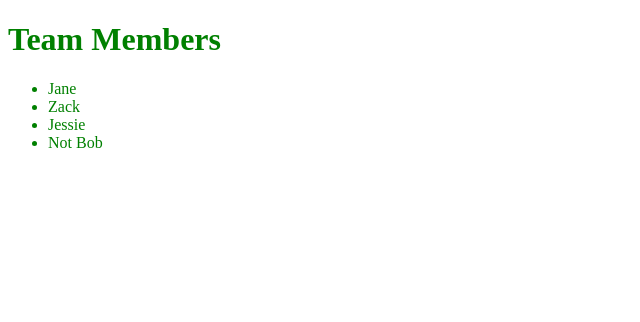
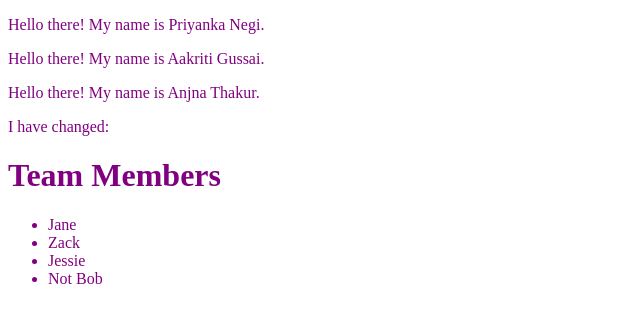
Before and after one commit to TheJSGirl/js-from-scratch, a plain HTML site: page DomModel/index.html in a window 1280 px wide. Shown: the whole page, without its empty margins (0-640 px from the left). Drawn offline with Linux system fonts and the light colour scheme.

Commit message:
used querySelectorAll

```diff
--- a/DomModel/index.html
+++ b/DomModel/index.html
@@ -12,16 +12,16 @@
   </style>
 </head>
 <body>
-  <!--<div id="app">
+  <div id="app" class = "dummy">
     <p><span>Hello there!</span> My name is Priyanka Negi.</p>
     <p><span>Hello there!</span> My name is Aakriti Gussai.</p>
     <p><span>Hello there!</span> My name is Anjna Thakur.</p>
   </div>
-  <div id= "identifier">
+  <div id= "identifier" class = "dummy">
     <p>I have changed:</p>
 
-  </div>-->
-  <div >
+  </div>
+  <div class = "dummy">
     <h1>Team Members</h1>
     <ul id="member">
       <li>Jane</li>
--- a/DomModel/practice.js
+++ b/DomModel/practice.js
@@ -37,3 +37,11 @@ for(let i of allMemberNames){
 const myDiv = document.querySelector("div");
 
 myDiv.style.color = "green";
+
+
+//querySelctorAll
+const dummy = document.querySelectorAll(".dummy ");
+
+for(const i of dummy){
+  i.style.color = "purple";
+}
```
